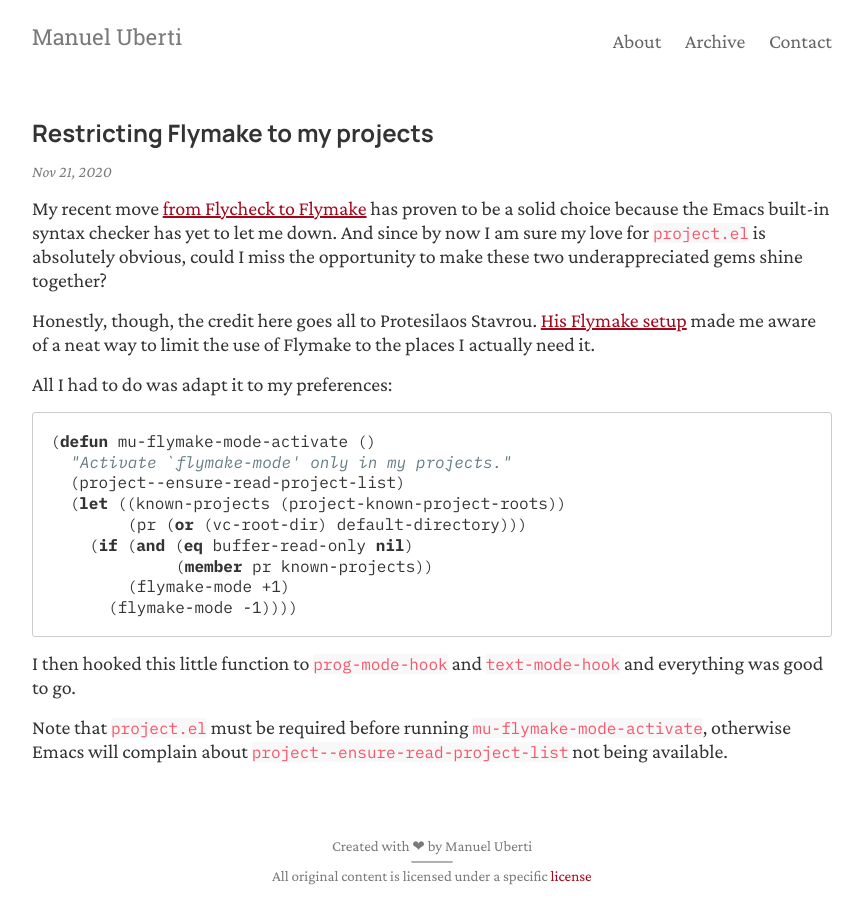
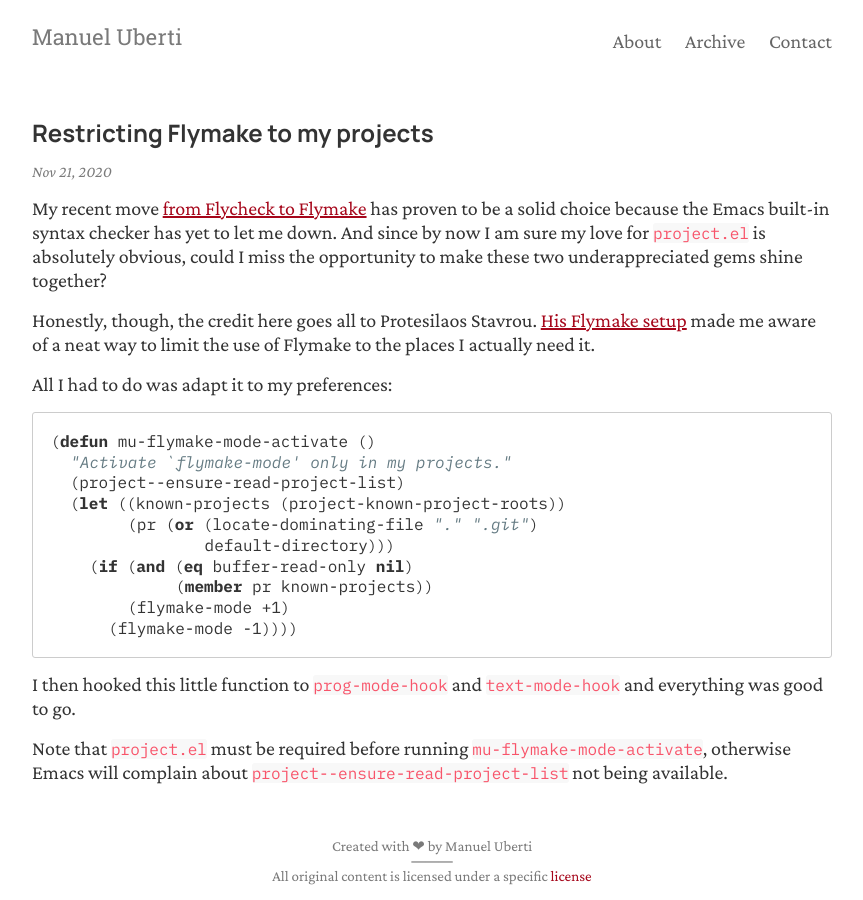
Before and after one commit to manuel-uberti/manuel-uberti.github.io, a Jekyll site: the page built from _posts/2020-11-21-flymake-projects.md, in a window 1280 px wide. Shown: the whole page, without its empty margins (208-1071 px from the left). Built offline with Jekyll 4.4.1, drawn with Linux system fonts in a browser that asks for light colours.

Commit message:
Update code snippet

```diff
--- a/_posts/2020-11-21-flymake-projects.md
+++ b/_posts/2020-11-21-flymake-projects.md
@@ -22,7 +22,8 @@ All I had to do was adapt it to my preferences:
   "Activate `flymake-mode' only in my projects."
   (project--ensure-read-project-list)
   (let ((known-projects (project-known-project-roots))
-        (pr (or (vc-root-dir) default-directory)))
+        (pr (or (locate-dominating-file "." ".git")
+                default-directory)))
     (if (and (eq buffer-read-only nil)
              (member pr known-projects))
         (flymake-mode +1)
```
